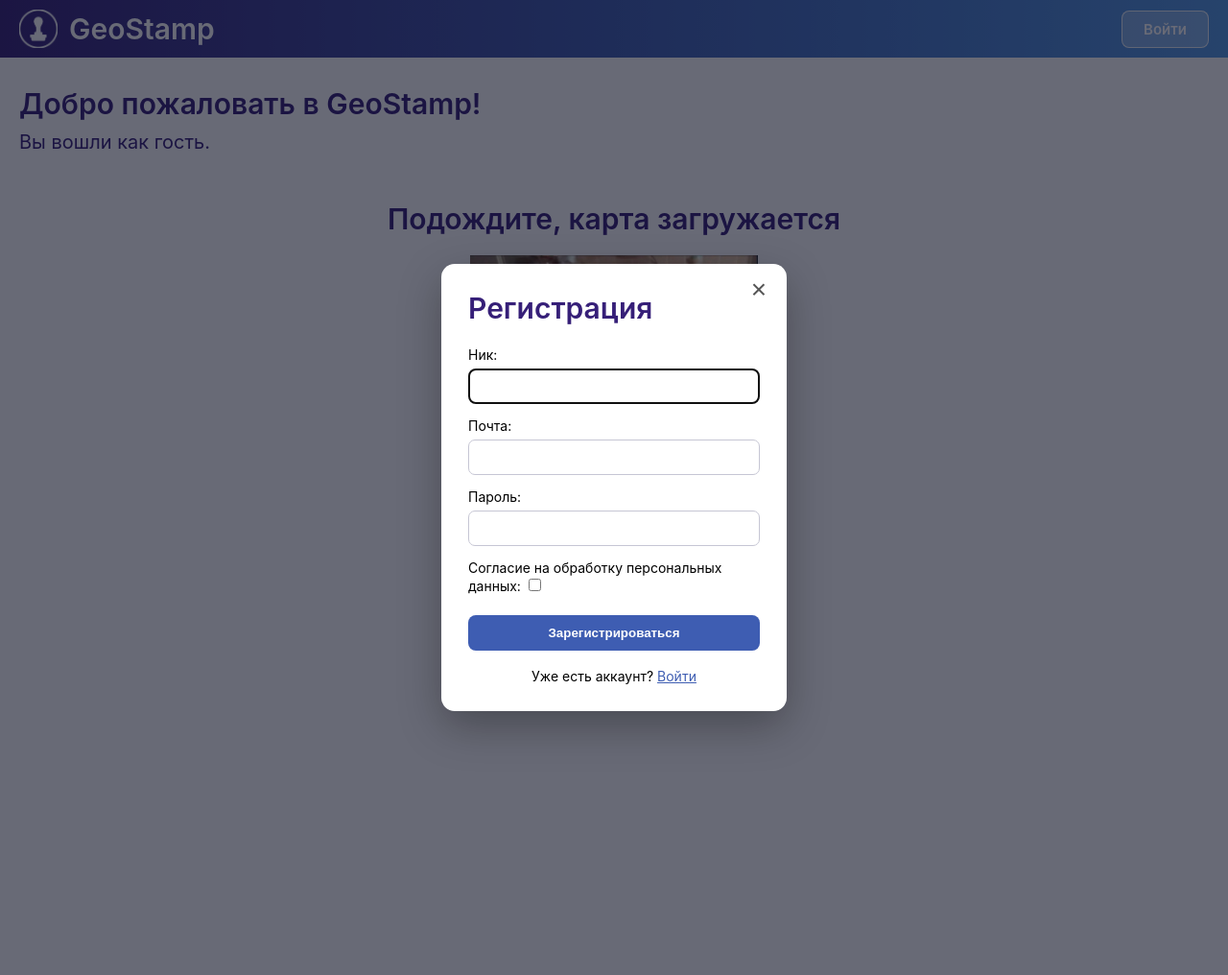
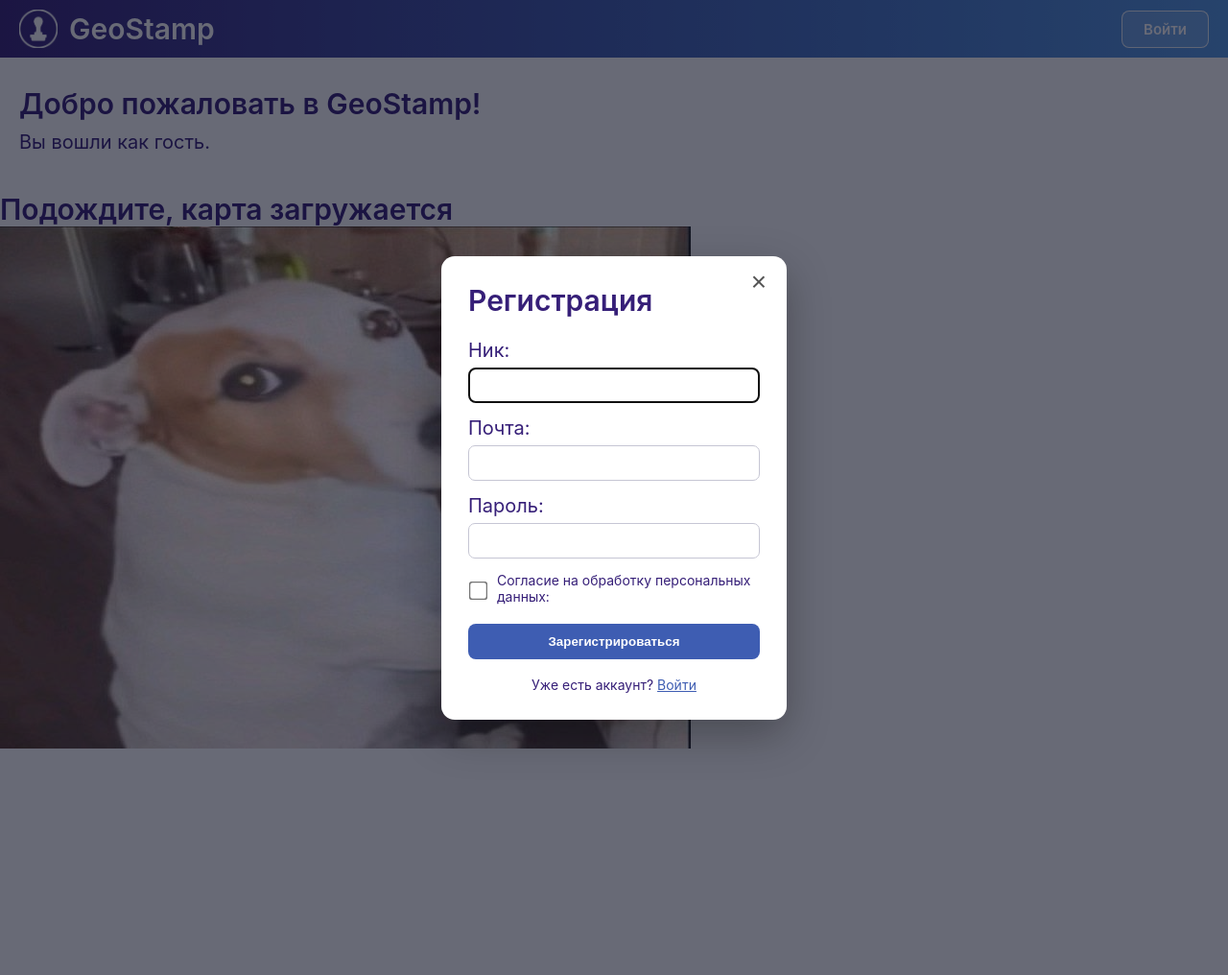
Before and after one commit to KeeperAX/GeoStamp, a Django app: template geostamp/places/templates/home.html in a window 1280 px wide. Shown: the whole page at 96% size. Run offline with Django 5.2, Linux system fonts and the light colour scheme; tables that the repository leaves empty hold one stand-in row (values such as "Sample post"); the template is opened without the code that fills it: values that come from a table or form of the project are taken from there, most other values are stand-ins (such as "Sample title", 1, 10 or a date in 2020).

Commit message:
Добавление стиля карты

```diff
--- a/geostamp/static/home.css
+++ b/geostamp/static/home.css
@@ -17,6 +17,11 @@ h2 {
     color:#361f78;
     font-weight: 600;
     font-size: 30px;
+}
+
+p {
+    color:#361f78;
+    font-size: 20px;
 }
 
 body {
@@ -50,33 +55,31 @@ body {
     object-fit: contain;
 }
 
-.service-data { margin: 90px 20px 50px;}
+.service-data {
+    margin: 90px 20px 40px;
+}
 
 .service-data p {
-    color: #361f78;
-    font-size: 20px;
     margin-top: 10px;
 }
 
 .map {
-    margin: 20px auto 50px;
-    display: flex;
-    flex-direction: column;
-    align-items: center;
-    gap: 20px;
+    margin: auto;
+    height: 580px;
+    overflow: hidden;
 }
 
-.map img {
+#map {
+    height: 600px;
     width: 100%;
-    max-width: 300px;
-    height: auto;
+    z-index: 1;
 }
 
 
 .top-bar-button {
     border: 1px solid rgba(255,255,255,.85);
     border-radius: 8px;
-    background: rgba(255, 255, 255, 0.28);
+    background: rgba(255,255,255,.16);
     color: white;
     padding: 9px 22px;
     font: 600 15px Inter, Arial, sans-serif;
@@ -120,8 +123,8 @@ body.modal-open { overflow: hidden; }
     font-size: 28px;
     cursor: pointer;
 }
-.login-form p { margin: 0 0 14px; font-size: 14px;}
-.login-form label { display: block; margin-bottom: 6px;  font-size: 14px;}
+.login-form p { margin: 0 0 14px; }
+.login-form label { display: block; margin-bottom: 6px; }
 .login-form input:not([type="hidden"]):not([type="checkbox"]), .login-form select {
     box-sizing: border-box;
     width: 100%;
@@ -129,10 +132,9 @@ body.modal-open { overflow: hidden; }
     border: 1px solid #c6c6d4;
     border-radius: 7px;
 }
-.login-form .errorlist { padding-left: 18px; }
+.login-form .errorlist { color: #b00020; padding-left: 18px; }
 .submit-button {
     width: 100%;
-    margin-top: 8px;
     padding: 11px;
     border: none;
     border-radius: 8px;
@@ -144,7 +146,6 @@ body.modal-open { overflow: hidden; }
 .submit-button:hover { background: #361f78; }
 .register-hint { margin: 18px 0 0; font-size: 14px; text-align: center; }
 
-/* Обе формы используют одинаковое оформление модального окна. */
 .text-link {
     border: none;
     padding: 0;
@@ -155,8 +156,20 @@ body.modal-open { overflow: hidden; }
     cursor: pointer;
 }
 .text-link:hover { color: #361f78; }
-.login-form input[type="checkbox"] { width: auto; margin-right: 6px; accent-color: #3e5db2; }
-.login-form p:has(input[type="checkbox"]) label { display: inline; }
-.form-error { margin: 8px 0;}
+.login-form p:has(input[type="checkbox"]) {
+    display: flex;
+    align-items: center;
+    gap: 10px;
+}
+.login-form input[type="checkbox"] {
+    transform: scale(1.5);
+    accent-color: #3e5db2;
+    order: 1;
+}
+.login-form p:has(input[type="checkbox"]) label {
+    font-size: 14px;
+    order: 2;
+}
+.form-error { margin: 8px 0; color: #b00020; }
 .login-form .errorlist, .login-form .form-error { color: #b00020; }
 .login-form .helptext { display: block; margin-top: 5px; font-size: 12px; }
```
